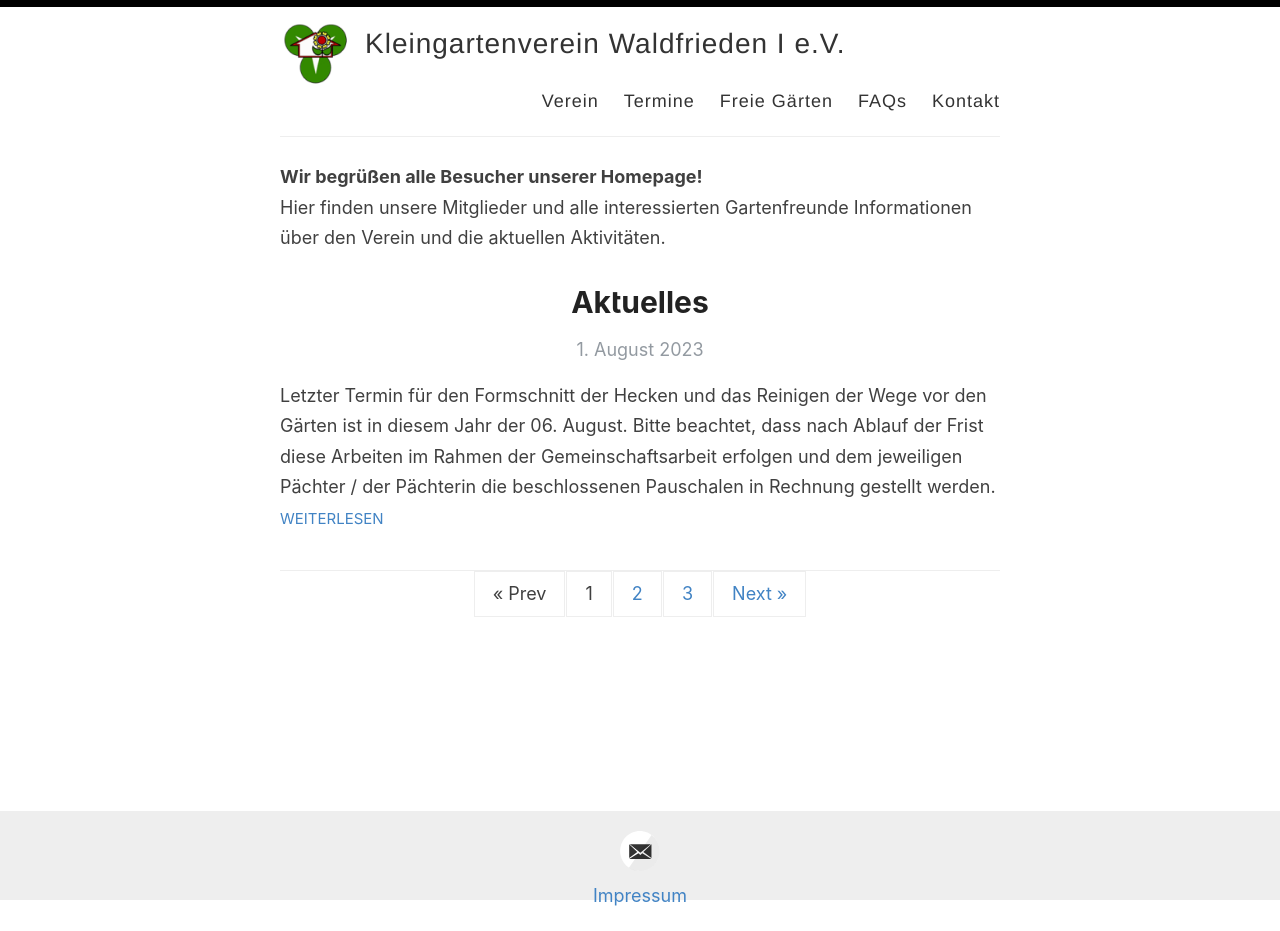
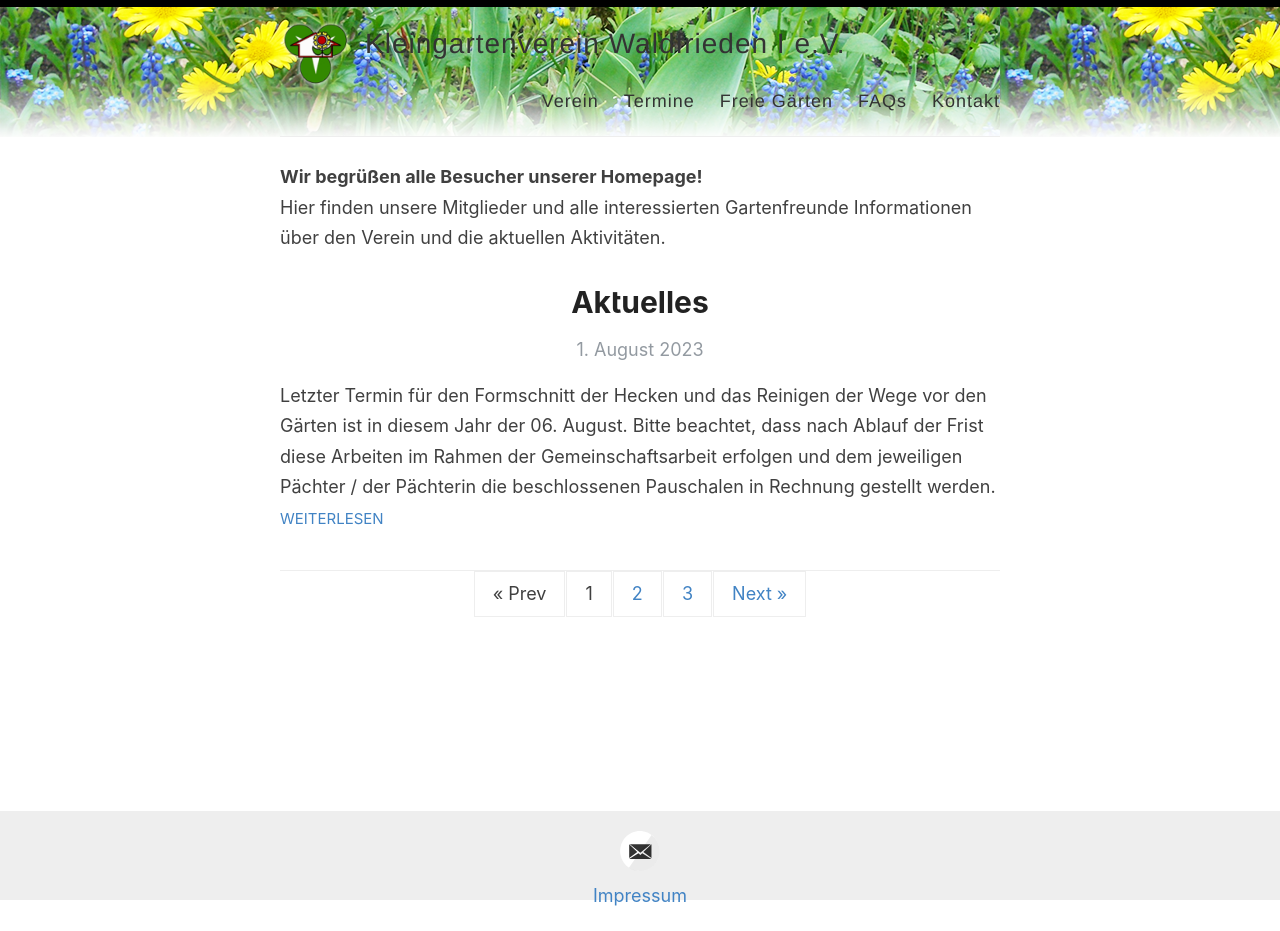
Before and after one commit to der-Frankie/kgv-website-dev.github.io, a Jekyll site: the page built from index.html, in a window 1280 px wide. Built offline with Jekyll 4.4.1, drawn with Linux system fonts in a browser that asks for light colours; the list of posts is cut into pages by our own code.

Commit message:
added header-background image

```diff
--- a/assets/style.scss
+++ b/assets/style.scss
@@ -265,6 +265,7 @@ p > img {
 //
 
 .wrapper-masthead {
+  background-image: url("{{ site.baseurl }}/images/header_hintergrund.png");
   margin-bottom: 25px;
 }
 
```
Also changed, not shown: images/header_hintergrund.png (added).
